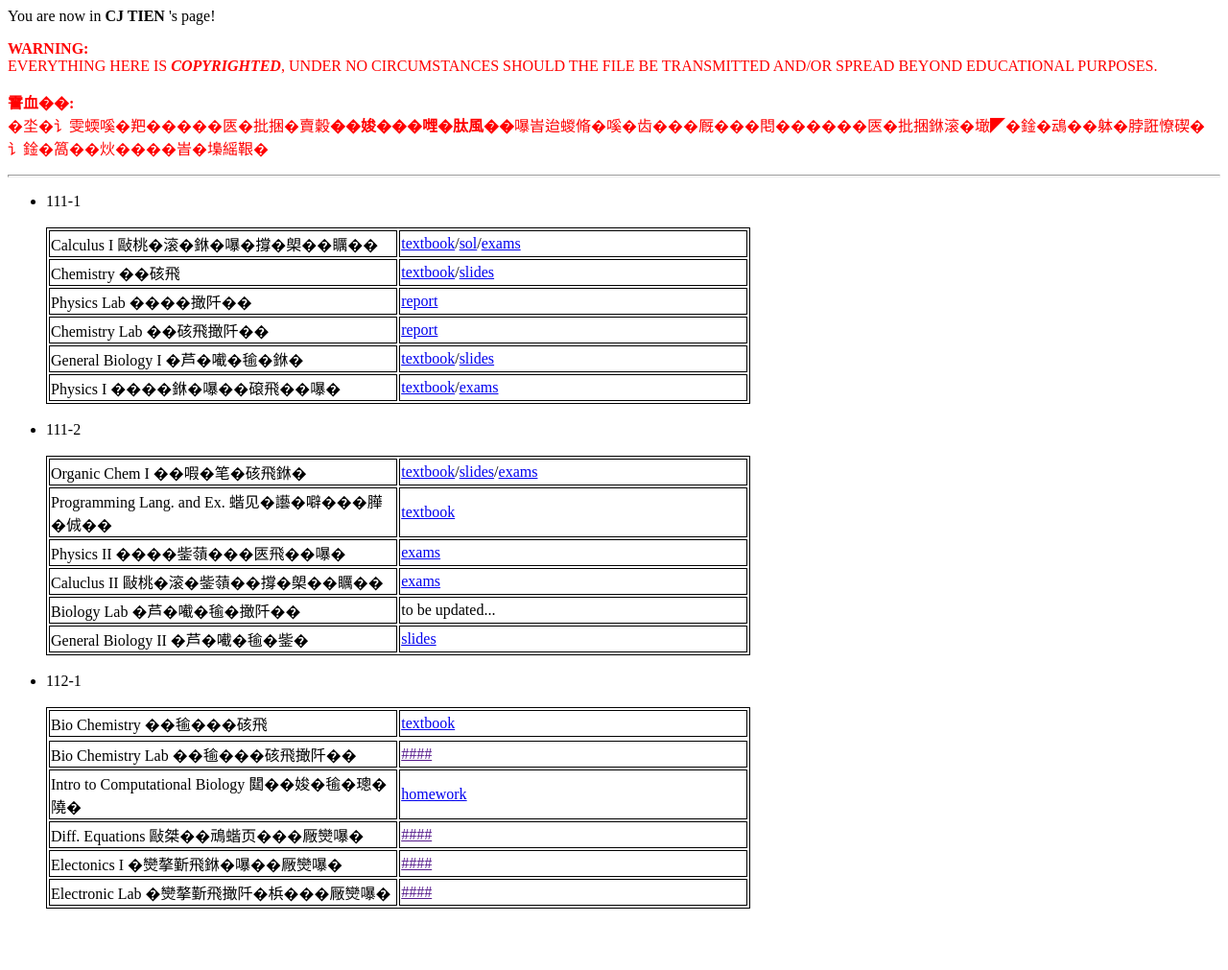
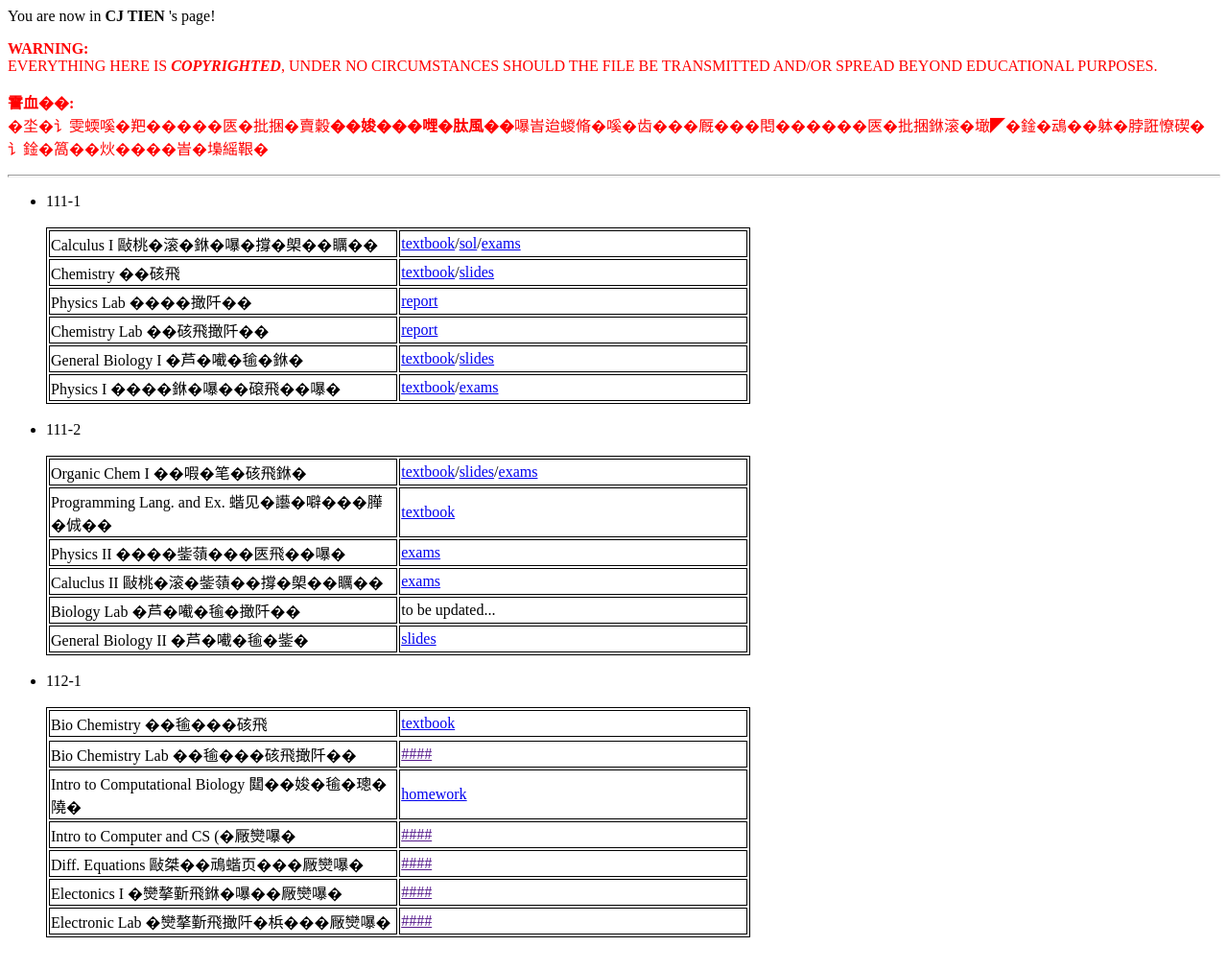
Before and after one commit to cjtien8/cjtien8.github.io, a plain HTML site: page index.html in a window 1280 px wide. Shown: the whole page at 96% size. Before the commit the page ends 981 px from the top, so only its background shows below. Drawn offline with Linux system fonts and the light colour scheme.

Commit message:
Update index.html

```diff
--- a/index.html
+++ b/index.html
@@ -99,6 +99,10 @@ table, th, td {
       <td><a href="https://drive.google.com/drive/folders/1ZGgrUsoNOX6bD95emCK_VC7qUVMx0SS_?usp=sharing" target="_blank">homework</a></td>
     </tr>
     <tr>
+      <td>Intro to Computer and CS (光電）</td>
+      <td><a href="" target="_blank">####</a></td>
+    </tr>
+    <tr>
       <td>Diff. Equations 微分方程（光電）</td>
       <td><a href="" target="_blank">####</a></td>
     </tr>
```
